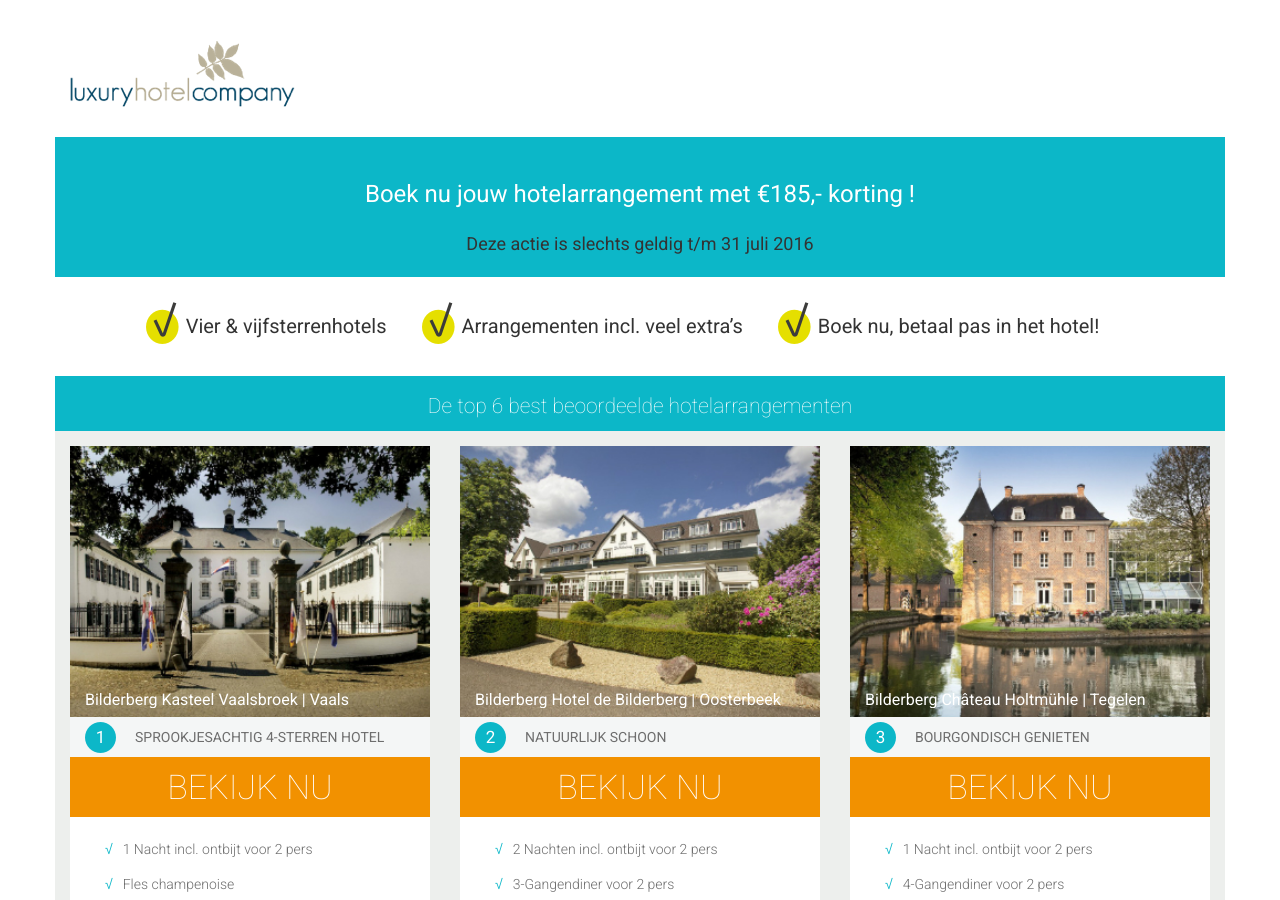
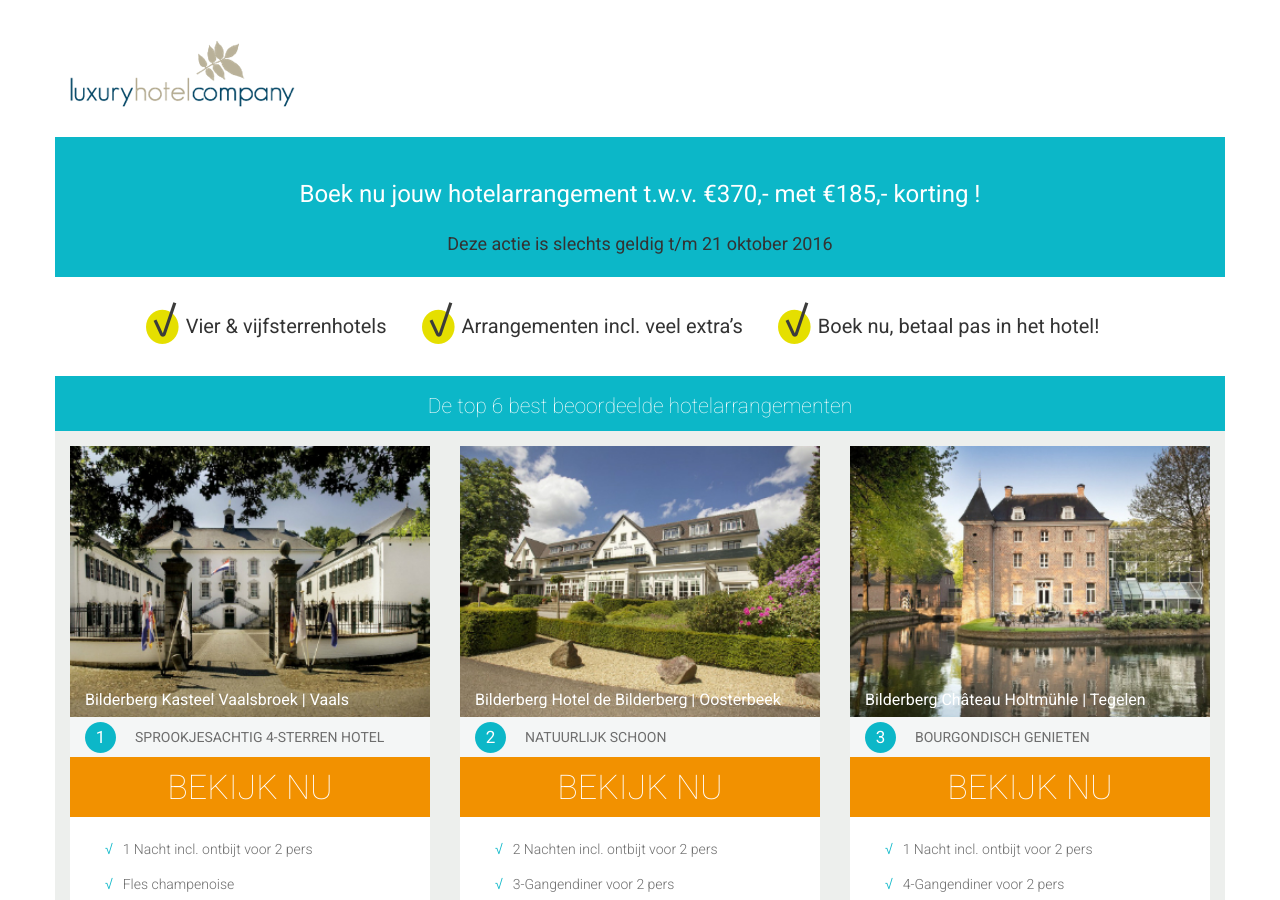
Before and after one commit to Albert91/bilderberg, a Jekyll site: the page built from index.html, in a window 1280 px wide and 900 px high. Built offline with Jekyll 4.4.1, drawn with Linux system fonts in a browser that asks for light colours.

Commit message:
Update from Forestry.io - _data/text.yml

```diff
--- a/_data/text.yml
+++ b/_data/text.yml
@@ -3,6 +3,6 @@ actionbar: De top 6 best beoordeelde hotelarrangementen
 actionpoint1: Vier &amp; vijfsterrenhotels
 actionpoint2: Arrangementen incl. veel extra’s
 actionpoint3: Boek nu, betaal pas in het hotel!
-intro1: Boek nu jouw hotelarrangement met €185,- korting !
-intro2: Deze actie is slechts geldig t/m 31 juli 2016
+intro1: Boek nu jouw hotelarrangement t.w.v. €370,- met €185,- korting !
+intro2: Deze actie is slechts geldig t/m 21 oktober 2016
 code: BLB-31SYW
```
